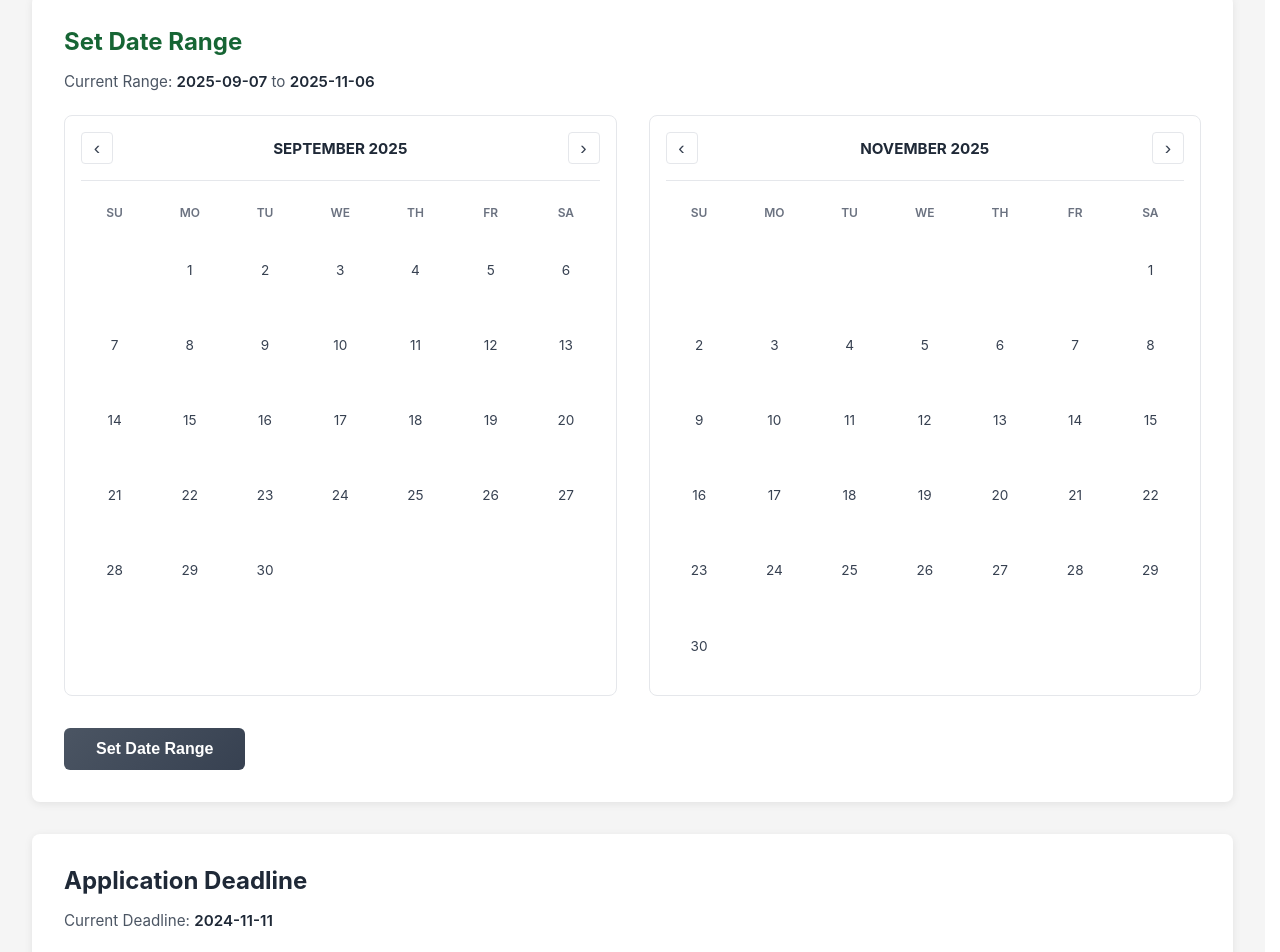
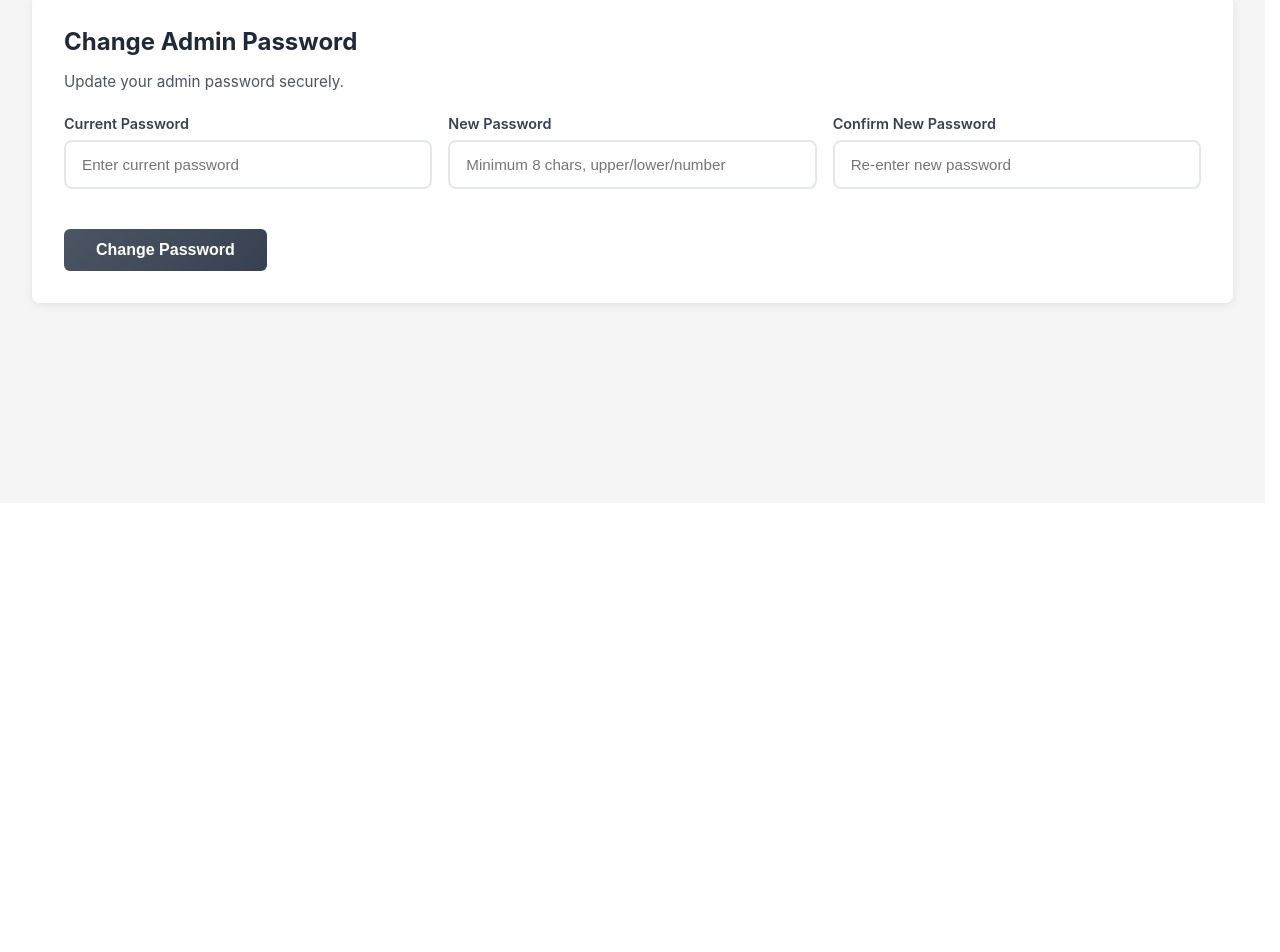
Before and after one commit to Geesara-Abenayaka/Software-Group-Project, a React (Vite) app: page /admin/settings in a window 1280 px wide. Shown: the part 297-1249 px from the top of the page. After the commit the page ends 800 px from the top, so only its background shows below. Built offline with nearby package versions, Linux system fonts and the light colour scheme; sample sign-in values are in the browser's storage.

Commit message:
remove unnessary features in admin setting page

```diff
--- a/src/pages/SettingsPage.jsx
+++ b/src/pages/SettingsPage.jsx
@@ -8,15 +8,6 @@ import '../styles/SettingsPage.css';
 function SettingsPage() {
   const navigate = useNavigate();
   const [user, setUser] = useState(null);
-  const [currentDateRange, setCurrentDateRange] = useState({
-    start: '2025-09-07',
-    end: '2025-11-06'
-  });
-  const [selectedDates, setSelectedDates] = useState([]);
-  const [currentDeadline, setCurrentDeadline] = useState('2024-11-11');
-  const [newDeadline, setNewDeadline] = useState('2024-11-11');
-  const [currentMonth1, setCurrentMonth1] = useState(new Date(2025, 8, 1)); // September 2025
-  const [currentMonth2, setCurrentMonth2] = useState(new Date(2025, 10, 1)); // November 2025
   const [currentPassword, setCurrentPassword] = useState('');
   const [newPassword, setNewPassword] = useState('');
   const [confirmPassword, setConfirmPassword] = useState('');
@@ -44,34 +35,6 @@ function SettingsPage() {
   const handleLogout = () => {
     localStorage.removeItem('user');
     navigate('/login');
-  };
-
-  const handleDateClick = (date) => {
-    if (selectedDates.length === 0) {
-      setSelectedDates([date]);
-    } else if (selectedDates.length === 1) {
-      const sortedDates = [selectedDates[0], date].sort();
-      setSelectedDates(sortedDates);
-    } else {
-      setSelectedDates([date]);
-    }
-  };
-
-  const handleSetDateRange = () => {
-    if (selectedDates.length === 2) {
-      setCurrentDateRange({
-        start: selectedDates[0],
-        end: selectedDates[1]
-      });
-      alert('Date range updated successfully!');
-    } else {
-      alert('Please select start and end dates');
-    }
-  };
-
-  const handleSetDeadline = () => {
-    setCurrentDeadline(newDeadline);
-    alert('Application deadline updated successfully!');
   };
 
   const handleChangePassword = async (e) => {
@@ -124,66 +87,6 @@ function SettingsPage() {
     } finally {
       setIsChangingPassword(false);
     }
-  };
-
-  const renderCalendar = (date, monthIndex) => {
-    const year = date.getFullYear();
-    const month = date.getMonth();
-    const firstDay = new Date(year, month, 1).getDay();
-    const daysInMonth = new Date(year, month + 1, 0).getDate();
-
-    const monthNames = ['JANUARY', 'FEBRUARY', 'MARCH', 'APRIL', 'MAY', 'JUNE',
-                       'JULY', 'AUGUST', 'SEPTEMBER', 'OCTOBER', 'NOVEMBER', 'DECEMBER'];
-    const dayNames = ['SU', 'MO', 'TU', 'WE', 'TH', 'FR', 'SA'];
-
-    const days = [];
-    for (let i = 0; i < firstDay; i++) {
-      days.push(<div key={`empty-${i}`} className="calendar-day empty"></div>);
-    }
-
-    for (let day = 1; day <= daysInMonth; day++) {
-      const dateStr = `${year}-${String(month + 1).padStart(2, '0')}-${String(day).padStart(2, '0')}`;
-      const isSelected = selectedDates.includes(dateStr);
-      const isInRange = selectedDates.length === 2 && dateStr >= selectedDates[0] && dateStr <= selectedDates[1];
-
-      days.push(
-        <div
-          key={day}
-          className={`calendar-day ${isSelected ? 'selected' : ''} ${isInRange ? 'in-range' : ''}`}
-          onClick={() => handleDateClick(dateStr)}
-        >
-          {day}
-        </div>
-      );
-    }
-
-    return (
-      <div className="calendar-container">
-        <div className="calendar-header">
-          <button className="nav-arrow-cal" onClick={() => {
-            const newDate = new Date(date);
-            newDate.setMonth(newDate.getMonth() - 1);
-            if (monthIndex === 0) setCurrentMonth1(newDate);
-            else setCurrentMonth2(newDate);
-          }}>‹</button>
-          <span className="month-year">{monthNames[month]} {year}</span>
-          <button className="nav-arrow-cal" onClick={() => {
-            const newDate = new Date(date);
-            newDate.setMonth(newDate.getMonth() + 1);
-            if (monthIndex === 0) setCurrentMonth1(newDate);
-            else setCurrentMonth2(newDate);
-          }}>›</button>
-        </div>
-        <div className="calendar-days-header">
-          {dayNames.map(day => (
-            <div key={day} className="day-name">{day}</div>
-          ))}
-        </div>
-        <div className="calendar-grid">
-          {days}
-        </div>
-      </div>
-    );
   };
 
   return (
@@ -268,40 +171,6 @@ function SettingsPage() {
           </div>
 
           <div className="settings-section">
-            <h2 className="settings-title set-date-range-title">Set Date Range</h2>
-            <p className="current-range">
-              Current Range: <strong>{currentDateRange.start}</strong> to <strong>{currentDateRange.end}</strong>
-            </p>
-
-            <div className="calendars-wrapper">
-              {renderCalendar(currentMonth1, 0)}
-              {renderCalendar(currentMonth2, 1)}
-            </div>
-
-            <button className="set-range-btn" onClick={handleSetDateRange}>
-              Set Date Range
-            </button>
-          </div>
-
-          <div className="settings-section">
-            <h2 className="settings-title">Application Deadline</h2>
-            <p className="current-deadline">
-              Current Deadline: <strong>{currentDeadline}</strong>
-            </p>
-
-            <input
-              type="date"
-              className="deadline-input"
-              value={newDeadline}
-              onChange={(e) => setNewDeadline(e.target.value)}
-            />
-
-            <button className="set-deadline-btn" onClick={handleSetDeadline}>
-              Set Application Deadline
-            </button>
-          </div>
-
-          <div className="settings-section">
             <h2 className="settings-title">Change Admin Password</h2>
             <p className="current-deadline">
               Update your admin password securely.
--- a/src/styles/SettingsPage.css
+++ b/src/styles/SettingsPage.css
@@ -19,10 +19,6 @@
   color: #1f2937;
   font-weight: 700;
   margin: 0 0 1rem 0;
-}
-
-.set-date-range-title {
-  color: #166534;
 }
 
 .display-mode-row {
```
